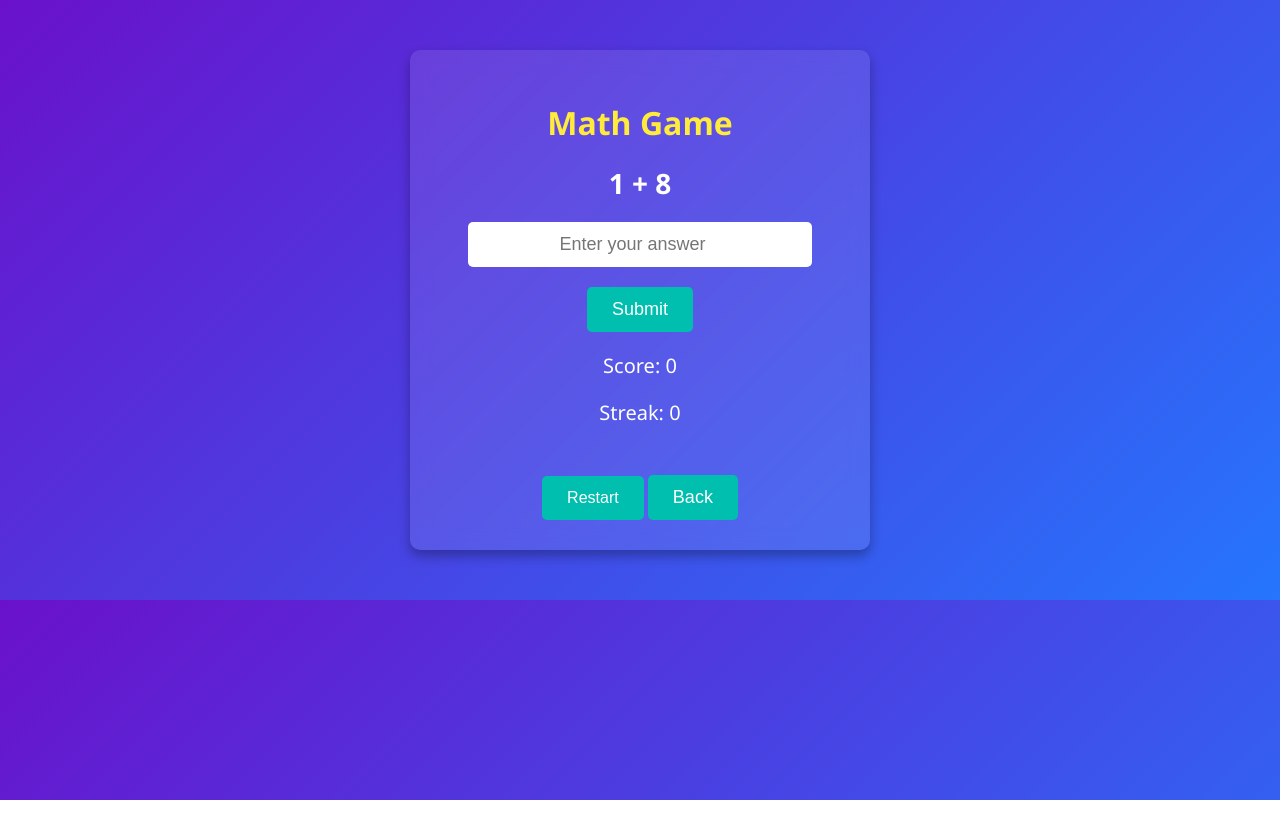
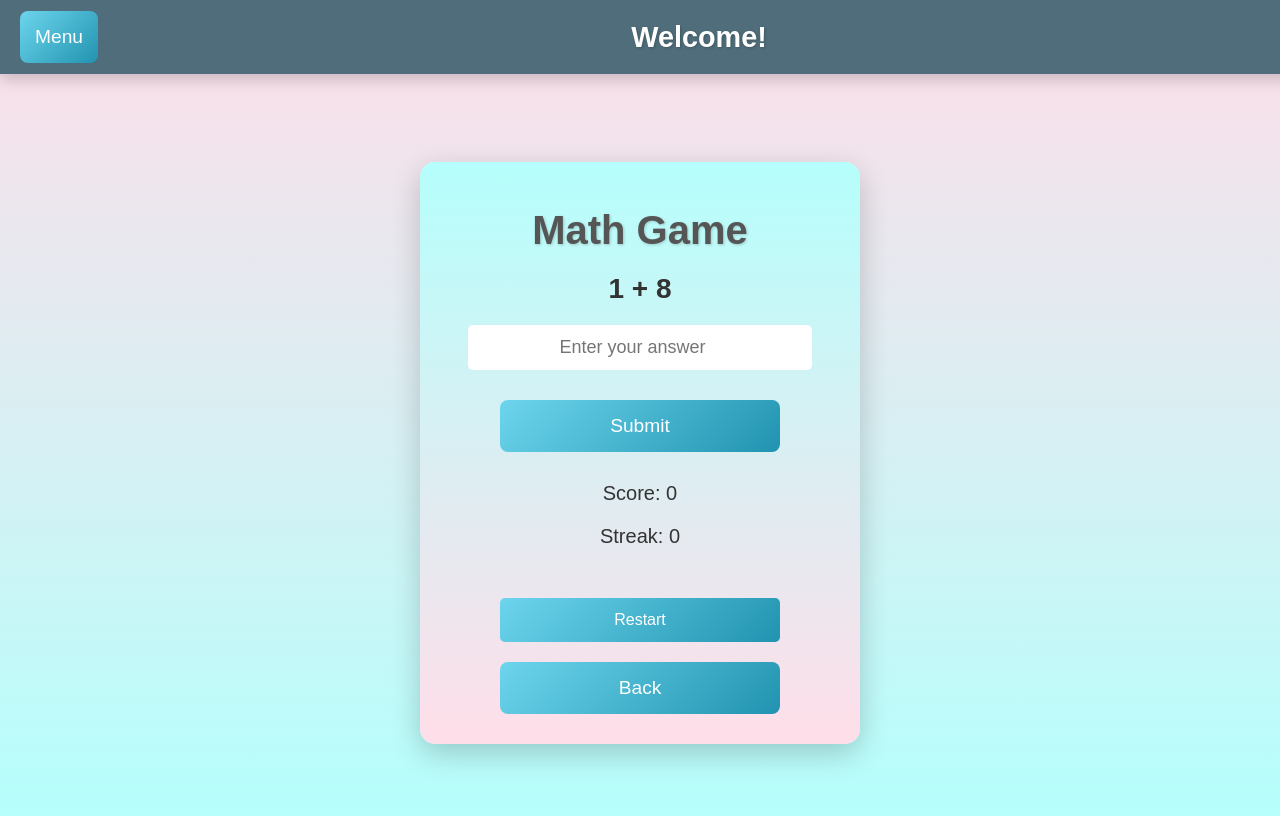
Before and after one commit to yomesh007/Wammuhub, a plain HTML site: page Math Game.html in a window 1280 px wide. Drawn offline with Linux system fonts and the light colour scheme.

Commit message:
Math Game.html

```diff
--- a/Math Game.html
+++ b/Math Game.html
@@ -7,28 +7,61 @@
     <style>
         /* Styling for the Math Game */
         body {
-            font-family: 'Segoe UI', Tahoma, Geneva, Verdana, sans-serif;
-            text-align: center;
-            background: linear-gradient(135deg, #6a11cb, #2575fc);
-            margin: 0;
-            padding: 0;
-            color: #fff;
+            font-family: 'Arial', sans-serif;
+            background: linear-gradient(180deg, #FFDEE9, #B5FFFC); /* Soft pink to mint gradient */
+            display: flex;
+            justify-content: center;
+            align-items: center;
+            min-height: 100vh;
+            flex-direction: column;
+            color: #333;
+        }
+        /* Dropdown Menu Style */
+        .dropdown {
+            position: relative;
+            display: inline-block;
         }
 
+        .dropdown-content {
+            display: none;
+            position: absolute;
+            background-color: #4F6D7A;
+            min-width: 160px;
+            box-shadow: 0px 8px 16px rgba(0, 0, 0, 0.2);
+            z-index: 1;
+            border-radius: 5px;
+        }
+
+        .dropdown-content a {
+            color: white;
+            padding: 12px 16px;
+            text-decoration: none;
+            display: block;
+            font-size: 1rem;
+        }
+
+        .dropdown-content a:hover {
+            background-color: #FF6F61;
+        }
+
+        .dropdown:hover .dropdown-content {
+            display: block;
+        }
         .game-container {
+            text-align: center;
+            width: 100%;
             max-width: 400px;
-            margin: 50px auto;
-            padding: 30px;
-            background: rgba(255, 255, 255, 0.1);
-            border-radius: 10px;
-            box-shadow: 0 6px 12px rgba(0, 0, 0, 0.3);
-            backdrop-filter: blur(10px);
+            padding: 20px;
+            background: linear-gradient(180deg, #B5FFFC , #FFDEE9);/* Soft pink to mint gradient */
+            border-radius: 15px;
+            box-shadow: 0 10px 30px rgba(0, 0, 0, 0.2);
         }
 
         h1 {
-            color: #ffeb3b;
-            font-size: 2em;
+            font-size: 2.5rem;
             margin-bottom: 20px;
+            color: #555;
+            text-shadow: 1px 1px 3px rgba(0, 0, 0, 0.2);
         }
 
         #question {
@@ -49,18 +82,47 @@
         }
 
         button {
-            padding: 12px 25px;
-            background-color: #00bfae;
+            width: 70%;
+            padding: 15px;
+            margin: 10px 0;
+            font-size: 1.2rem;
+            color: white;
+            background: linear-gradient(135deg, #6DD5ED, #2193B0); /* Blue gradient */
             border: none;
-            border-radius: 5px;
+            border-radius: 8px;
+            cursor: pointer;
+            transition: transform 0.2s, background 0.3s;
+        }
+        .button1 {
+            width: 100%;
+            padding: 15px;
+            margin: 10px 0;
+            font-size: 1.2rem;
             color: white;
-            font-size: 18px;
+            background: linear-gradient(135deg, #6DD5ED, #2193B0); /* Blue gradient */
+            border: none;
+            border-radius: 8px;
             cursor: pointer;
-            transition: background-color 0.3s ease;
+            transition: transform 0.2s, background 0.3s;
         }
 
         button:hover {
-            background-color: #2575fc;
+            transform: scale(1.05);
+            background: linear-gradient(135deg, #2193B0, #6DD5ED);
+        }
+
+        button:active {
+            transform: scale(0.95);
+        }
+        @media (max-width: 600px) {
+            h1 {
+                font-size: 2rem;
+            }
+
+            button {
+                padding: 12px;
+                font-size: 1rem;
+            }
         }
 
         .stats {
@@ -87,9 +149,47 @@
         #restart:hover {
             background-color: #00a497;
         }
+        .header h1 {
+            margin: 0 auto;
+            font-size: 1.8rem;
+            text-align: center;
+        }
+        .h11{
+            font-size: 2.5rem;
+            margin-bottom: 20px;
+            color: #ffffff;
+            text-shadow: 1px 1px 3px rgba(0, 0, 0, 0.2);
+        }
+        .header {
+            width: 100%;
+            padding: 1px 20px;
+            background: #4F6D7A;
+            color: #fff;
+            display: flex;
+            justify-content: space-between;
+            align-items: center;
+            position: fixed;
+            top: 0;
+            left: 0;
+            z-index: 100;
+            box-shadow: 0 5px 15px rgba(0, 0, 0, 0.2);
+        }
     </style>
 </head>
 <body>
+    <br><br><br><br><br>
+      <!-- Header -->
+    <div class="header">
+        <div class="dropdown">
+            <button class="button1">Menu</button>
+            <div class="dropdown-content">
+                <a href="Math Game.html" onclick="goHome()">Home</a>
+                <a href="mathin.html" onclick="showInstructions()">Instructions</a>
+                <a href="mathab.html" >about</a>
+            </div>
+        </div>
+        <h1 class="h11">Welcome!</h1>
+    </div>
         <div class="game-container">
         <h1>Math Game</h1>
         <p id="question">Loading...</p>
```
